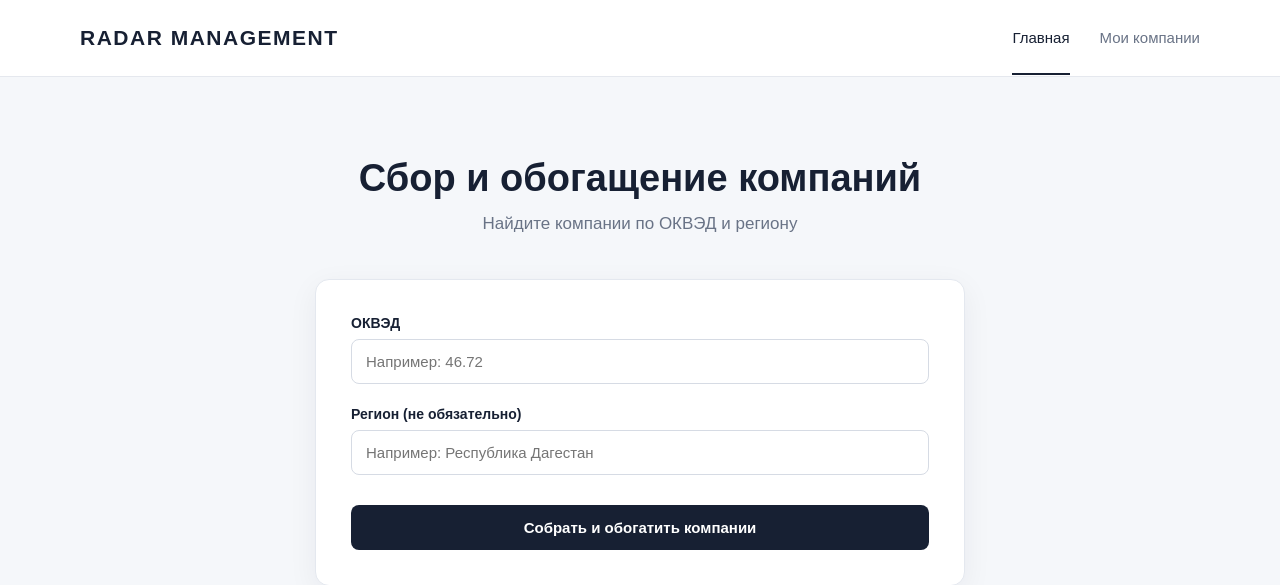
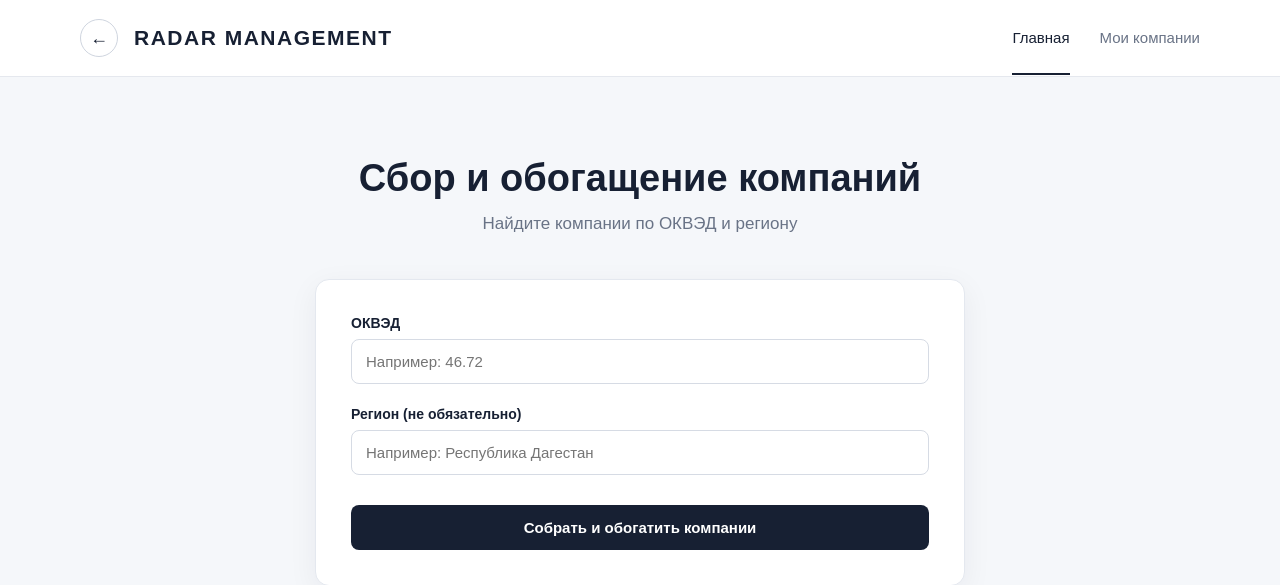
Before and after one commit to kseniya161-max/Radar_Management, a FastAPI app: page /web/ in a window 1280 px wide. Shown: the top 585 px of the page. Run offline with FastAPI, Linux system fonts and the light colour scheme; parts of the project's set-up code (start-up, migrations or seed data) failed here and were passed over.

Commit message:
buttom back to previous page

```diff
--- a/app/static/css/style.css
+++ b/app/static/css/style.css
@@ -411,25 +411,25 @@ button.secondary-button:hover {
     width: 115px;
 }
 
-/* 3. Телефон (увеличено со 105px) */
+/* 3. Телефон */
 .companies-table th:nth-child(3),
 .companies-table td:nth-child(3) {
     width: 150px;
 }
 
-/* 4. Email (увеличено со 105px) */
+/* 4. Email /
 .companies-table th:nth-child(4),
 .companies-table td:nth-child(4) {
     width: 200px;
 }
 
-/* 5. Регион (увеличено со 105px) */
+/* 5. Регион */
 .companies-table th:nth-child(5),
 .companies-table td:nth-child(5) {
     width: 160px;
 }
 
-/* 6. Дата регистрации (увеличено со 105px) */
+/* 6. Дата регистрации */
 .companies-table th:nth-child(6),
 .companies-table td:nth-child(6) {
     width: 120px;
@@ -472,3 +472,37 @@ button.secondary-button:hover {
 .pagination .secondary-button {
     width: auto;
 }
+
+
+.header-left {
+    display: flex;
+    align-items: center;
+    gap: 16px;
+}
+
+.back-button {
+    flex-shrink: 0;
+
+    width: 38px;
+    height: 38px;
+
+    display: flex;
+    align-items: center;
+    justify-content: center;
+
+    border: 1px solid #cfd5df;
+    border-radius: 50%;
+
+    background: #ffffff;
+    color: #172033;
+
+    font-size: 18px;
+    line-height: 1;
+
+    cursor: pointer;
+    transition: background 0.15s;
+}
+
+.back-button:hover {
+    background: #f5f7fa;
+}
--- a/app/templates/base.html
+++ b/app/templates/base.html
@@ -21,13 +21,24 @@
 <header class="header">
     <div class="header-content">
 
+        <div class="header-left">
+            <button
+                type="button"
+                class="back-button"
+                onclick="goBack()"
+                title="Назад"
+            >
+                ←
+            </button>
+
             <div class="logo">
                 RADAR MANAGEMENT
+            </div>
         </div>
 
         <nav class="navigation">
             <a href="/web/"
-       class="nav-link {% if request.url.path == '/web/' %}active{% endif %}">
+               class="nav-link {% if request.url.path in ['/web', '/web/'] %}active{% endif %}">
                 Главная
             </a>
 
@@ -41,6 +52,17 @@
 </header>
 
 
+<script>
+function goBack() {
+    if (window.history.length > 1 && document.referrer !== "") {
+        window.history.back();
+    } else {
+        window.location.href = "/web/";
+    }
+}
+</script>
+
+
 <main class="main-content">
 
     {% block content %}
```
Lines whose indentation alone changed are shown as unchanged.
